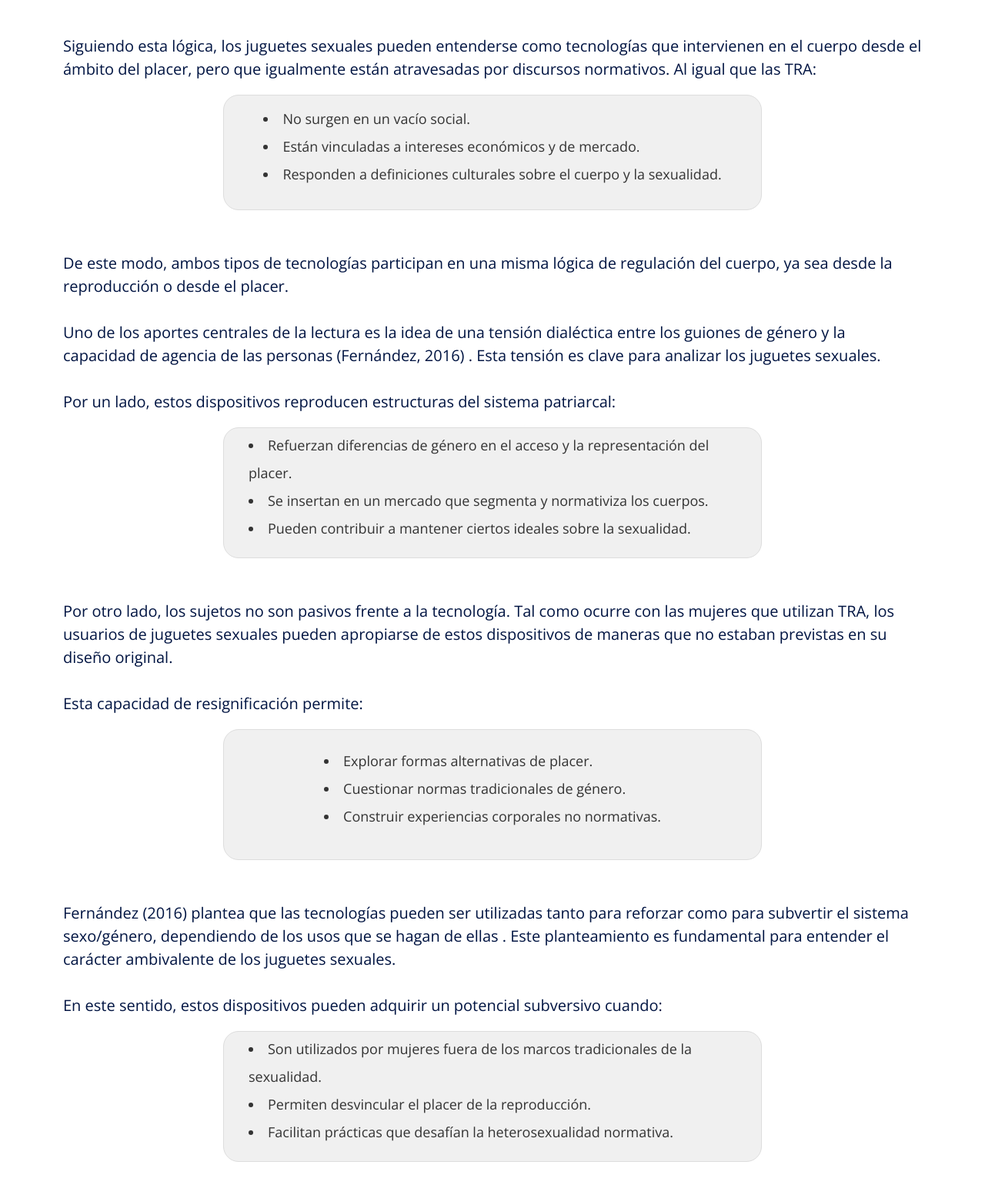
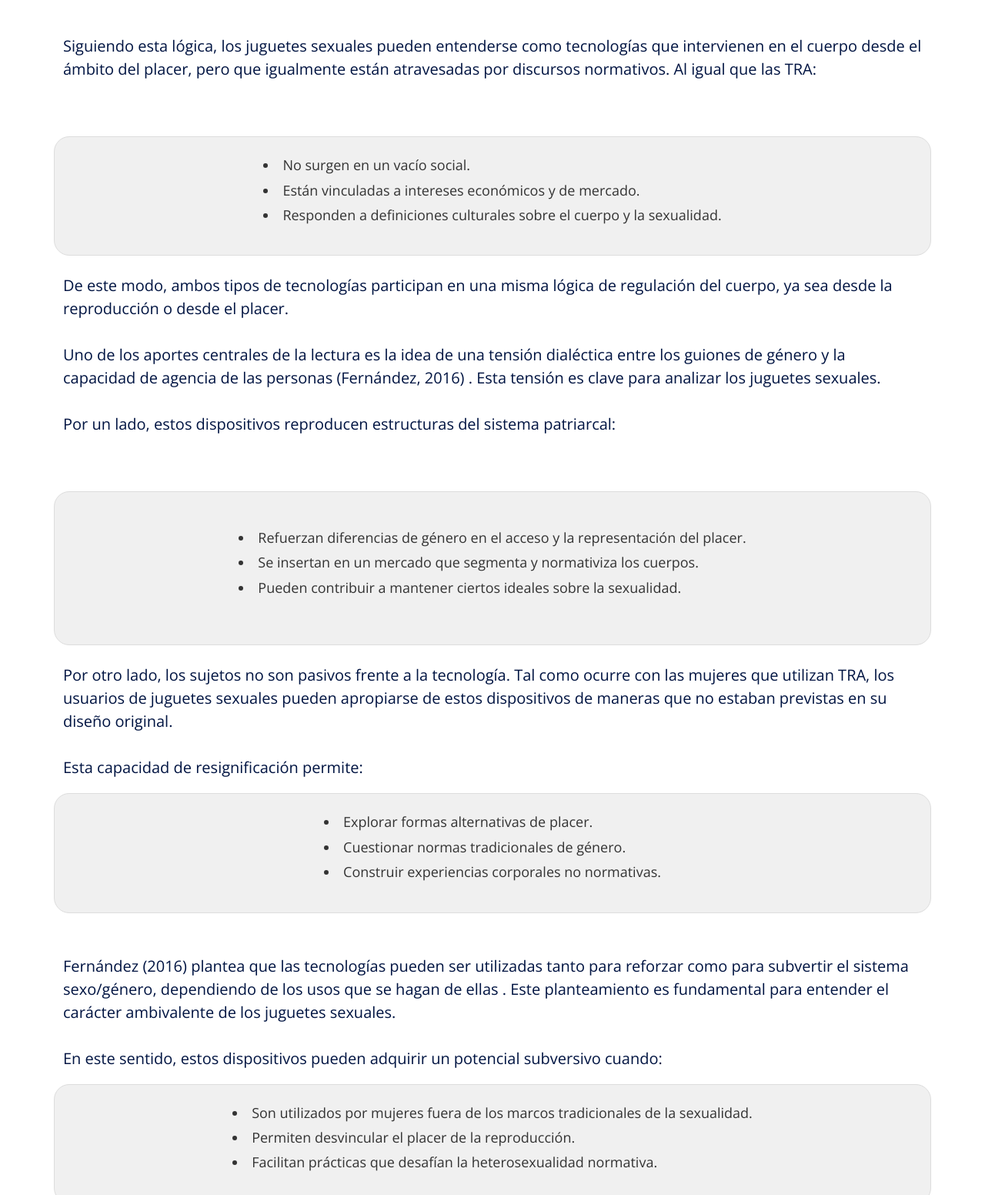
Before and after one commit to Sam-And3s/BlogProyecto, a plain HTML site: page ReporducAsist.html in a window 1280 px wide. Shown: the part 1324-2876 px from the top of the page at 77% size. Drawn offline with nearby package versions, Linux system fonts and the light colour scheme; a web font is replaced by a local one.

Commit message:
definitivo

```diff
--- a/ReporducAsist.html
+++ b/ReporducAsist.html
@@ -100,8 +100,8 @@
                             <p class="mb-5 fs-5 text-dark fadeInUp animated text-left" data-wow-delay="0.2s" style="animation-delay: 0.2s;">
                                 Siguiendo esta lógica, los juguetes sexuales pueden entenderse como tecnologías que intervienen en el cuerpo desde el ámbito del placer, pero que igualmente están atravesadas por discursos normativos. Al igual que las TRA:
                             </p>
-                            <div style="width: 700px; height: 150px; margin-left: auto; margin-right: auto; margin-top: -30px; margin-bottom: 30px; background-color: #f0f0f0; border-radius: 20px; display: flex; align-items: center; justify-content: center; border: 1px solid #ddd;">
-                                <ul style="font-size: 18px; line-height: 2; color: #333; list-style-position: inside; padding: 20px;">
+                            <div style="width: 100%; height: auto; min-height: 100px; background-color: #f0f0f0; border-radius: 20px; display: flex; align-items: center; justify-content: center; border: 1px solid #ddd;">
+                                <ul style="font-size: clamp(14px, 2vw, 18px); line-height: 1.8; color: #333; list-style-position: inside; padding: clamp(15px, 4vw, 20px);">
                                     <li>No surgen en un vacío social.</li>
                                     <li>Están vinculadas a intereses económicos y de mercado.</li>
                                     <li>Responden a definiciones culturales sobre el cuerpo y la sexualidad.</li>
@@ -112,8 +112,8 @@
                                 <br><br>Uno de los aportes centrales de la lectura es la idea de una tensión dialéctica entre los guiones de género y la capacidad de agencia de las personas (Fernández, 2016) . Esta tensión es clave para analizar los juguetes sexuales.
                                 <br><br>Por un lado, estos dispositivos reproducen estructuras del sistema patriarcal:
                             </p>
-                            <div style="width: 700px; height: 170px; margin-left: auto; margin-right: auto; margin-top: -30px; margin-bottom: 30px; background-color: #f0f0f0; border-radius: 20px; display: flex; align-items: center; justify-content: center; border: 1px solid #ddd;">
-                                <ul style="font-size: 18px; line-height: 2; color: #333; list-style-position: inside; padding: 20px;">
+                            <div style="width: 100%; height: auto; min-height: 200px; background-color: #f0f0f0; border-radius: 20px; display: flex; align-items: center; justify-content: center; border: 1px solid #ddd;">
+                                <ul style="font-size: clamp(14px, 2vw, 18px); line-height: 1.8; color: #333; list-style-position: inside; padding: clamp(15px, 4vw, 20px);">
                                     <li>Refuerzan diferencias de género en el acceso y la representación del placer.</li>
                                     <li>Se insertan en un mercado que segmenta y normativiza los cuerpos.</li>
                                     <li>Pueden contribuir a mantener ciertos ideales sobre la sexualidad.</li>
@@ -123,8 +123,8 @@
                                 Por otro lado, los sujetos no son pasivos frente a la tecnología. Tal como ocurre con las mujeres que utilizan TRA, los usuarios de juguetes sexuales pueden apropiarse de estos dispositivos de maneras que no estaban previstas en su diseño original.
                                 <br><br>Esta capacidad de resignificación permite:
                             </p>
-                            <div style="width: 700px; height: 170px; margin-left: auto; margin-right: auto; margin-top: -30px; margin-bottom: 30px; background-color: #f0f0f0; border-radius: 20px; display: flex; align-items: center; justify-content: center; border: 1px solid #ddd;">
-                                <ul style="font-size: 18px; line-height: 2; color: #333; list-style-position: inside; padding: 20px;">
+                            <div style="width: 100%; height: auto; min-height: 150px; margin-left: auto; margin-right: auto; margin-top: -30px; margin-bottom: 30px; background-color: #f0f0f0; border-radius: 20px; display: flex; align-items: center; justify-content: center; border: 1px solid #ddd;">
+                                <ul style="font-size: clamp(14px, 2vw, 18px); line-height: 1.8; color: #333; list-style-position: inside; padding: clamp(15px, 4vw, 20px);">
                                     <li>Explorar formas alternativas de placer.</li>
                                     <li>Cuestionar normas tradicionales de género.</li>
                                     <li>Construir experiencias corporales no normativas.</li>
@@ -134,8 +134,8 @@
                                 Fernández (2016) plantea que las tecnologías pueden ser utilizadas tanto para reforzar como para subvertir el sistema sexo/género, dependiendo de los usos que se hagan de ellas . Este planteamiento es fundamental para entender el carácter ambivalente de los juguetes sexuales.
                                 <br><br>En este sentido, estos dispositivos pueden adquirir un potencial subversivo cuando:
                             </p>
-                            <div style="width: 700px; height: 170px; margin-left: auto; margin-right: auto; margin-top: -30px; margin-bottom: 30px; background-color: #f0f0f0; border-radius: 20px; display: flex; align-items: center; justify-content: center; border: 1px solid #ddd;">
-                                <ul style="font-size: 18px; line-height: 2; color: #333; list-style-position: inside; padding: 20px;">
+                            <div style="width: 100%; height: auto; min-height: 130px; margin-left: auto; margin-right: auto; margin-top: -30px; margin-bottom: 30px; background-color: #f0f0f0; border-radius: 20px; display: flex; align-items: center; justify-content: center; border: 1px solid #ddd;">
+                                <ul style="font-size: clamp(14px, 2vw, 18px); line-height: 1.8; color: #333; list-style-position: inside; padding: clamp(15px, 4vw, 20px);">
                                     <li>Son utilizados por mujeres fuera de los marcos tradicionales de la sexualidad.</li>
                                     <li>Permiten desvincular el placer de la reproducción.</li>
                                     <li>Facilitan prácticas que desafían la heterosexualidad normativa.</li>
```
Also changed, not shown: Referencias.html (+2 -2 lines), Xenofeminismo.html (+2 -2 lines), index.html (+3 -3 lines).
